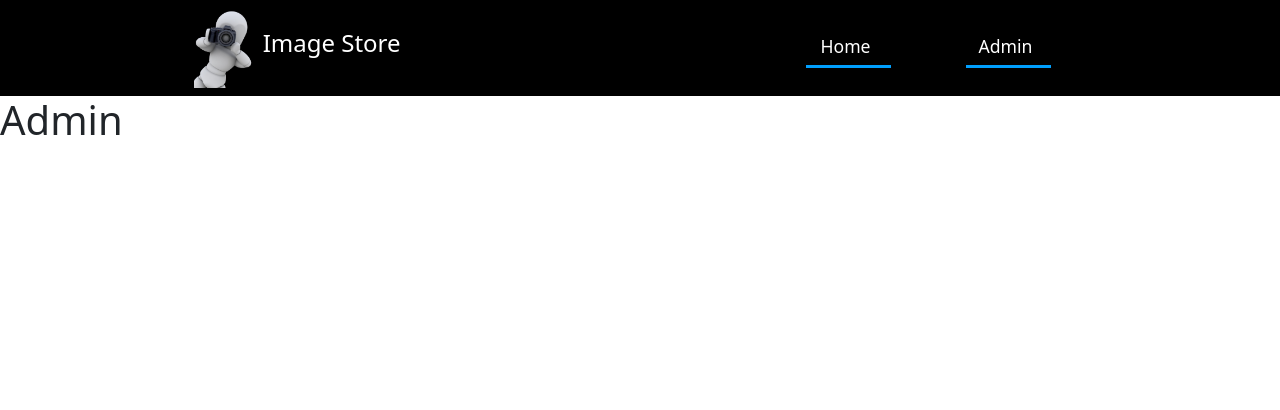
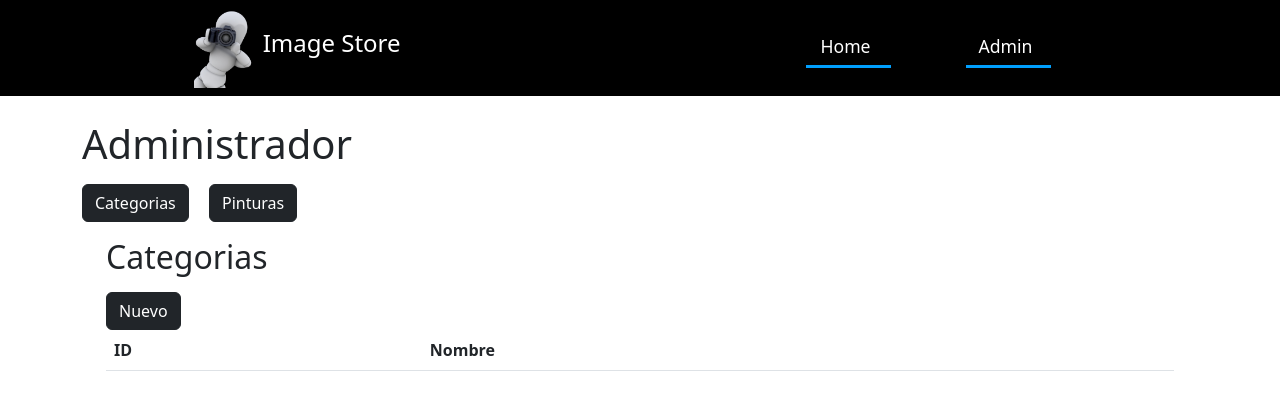
Before and after one commit to yesiddn/image-store, a PHP site: page /admin in a window 1280 px wide. Shown: the top 410 px of the page. Run offline with PHP 8.4, Linux system fonts and the light colour scheme; lists and menus that the app fills with data are empty; some libraries are stand-ins or nearby versions.

Commit message:
Add events to admin tables

```diff
--- /dev/null
+++ b/views/js/admin.js
@@ -0,0 +1,23 @@
+$(function () {
+
+  $("#categorias-btn").click(function () {
+    const tablaCategorias = document.querySelector('#tabla-categorias-container');
+    const tablaPinturas = document.querySelector('#tabla-pinturas-container');
+
+    if (tablaCategorias.classList.contains('d-none')) {
+      tablaCategorias.classList.toggle('d-none');
+      tablaPinturas.classList.toggle('d-none');
+    }
+  });
+
+  $("#pinturas-btn").click(function () {
+    const tablaCategorias = document.querySelector('#tabla-categorias-container');
+    const tablaPinturas = document.querySelector('#tabla-pinturas-container');
+
+    if (tablaPinturas.classList.contains('d-none')) {
+      tablaCategorias.classList.toggle('d-none');
+      tablaPinturas.classList.toggle('d-none');
+    }
+  });
+
+})
--- a/views/moduls/admin.php
+++ b/views/moduls/admin.php
@@ -1 +1,46 @@
-<h1>Admin</h1>
+<div class="container mt-4">
+    <h1 class="mb-3">Administrador</h1>
+
+    <button type="button" class="btn btn-dark me-3" id="categorias-btn">Categorias</button>
+    <button type="button" class="btn btn-dark" id="pinturas-btn">Pinturas</button>
+
+    <div class="container" id="tabla-categorias-container">
+        <div class="container mt-3">
+            <h2 class="mb-3">Categorias</h2>
+            <button type="button" class="btn btn-dark">Nuevo</button>
+            <table id="tabla-categorias" class="table table-striped">
+                <thead>
+                    <tr>
+                        <th>ID</th>
+                        <th>Nombre</th>
+                    </tr>
+                </thead>
+                <tbody>
+                    </tbody>
+                </table>
+            </div>
+        </div>
+
+        <div class="container d-none" id="tabla-pinturas-container">
+            <div class="container mt-3">
+                <h2 class="mb-3">Nuevo</h2>
+                <button type="button" class="btn btn-dark">Pinturas</button>
+            <table id="tabla-pinturas" class="table table-striped">
+                <thead>
+                    <tr>
+                        <th>ID</th>
+                        <th>Nombre</th>
+                        <th>Autor</th>
+                        <th>Fecha de publicación</th>
+                        <th>Descripción</th>
+                        <th>Categoria</th>
+                    </tr>
+                </thead>
+                <tbody>
+                </tbody>
+            </table>
+        </div>
+    </div>
+
+
+</div>
--- a/views/moduls/header.php
+++ b/views/moduls/header.php
@@ -22,6 +22,7 @@
 
   <link rel='stylesheet' type='text/css' media='screen' href='./views/css/main.css'>
   <script src='./views/js/main.js'></script>
+  <script src='./views/js/admin.js'></script>
   <title>Image Store</title>
 </head>
 
```
